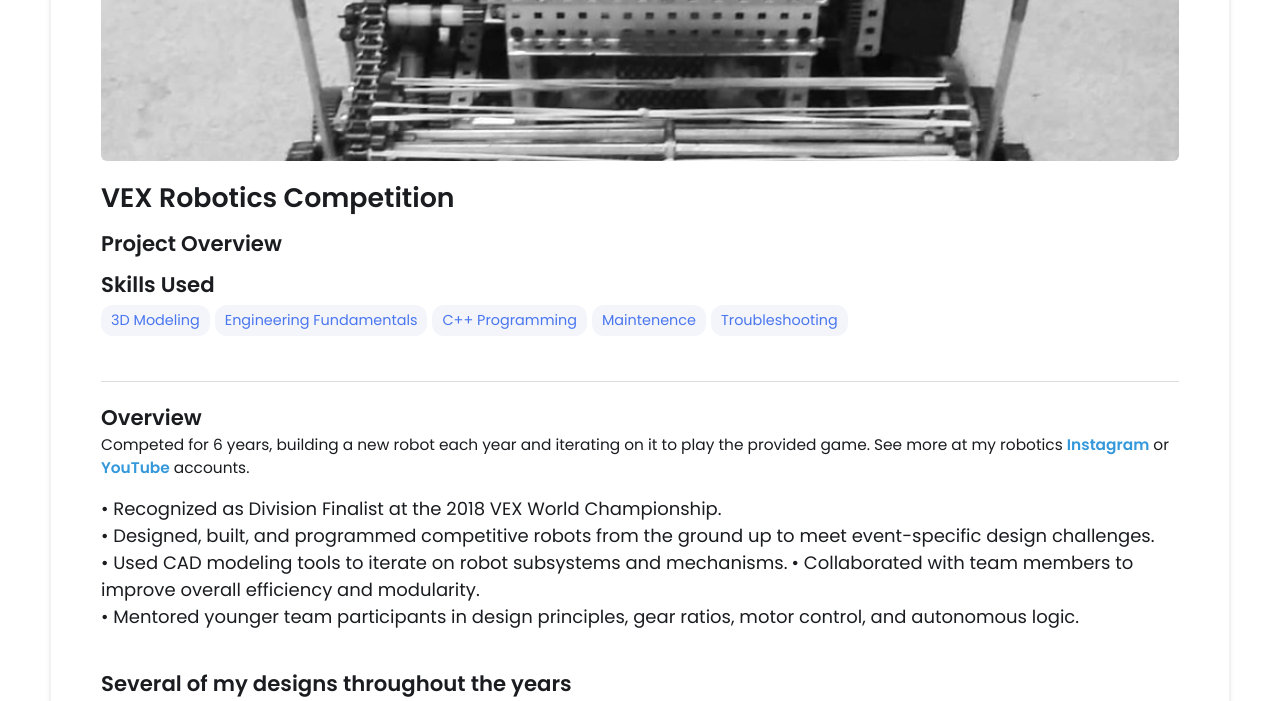
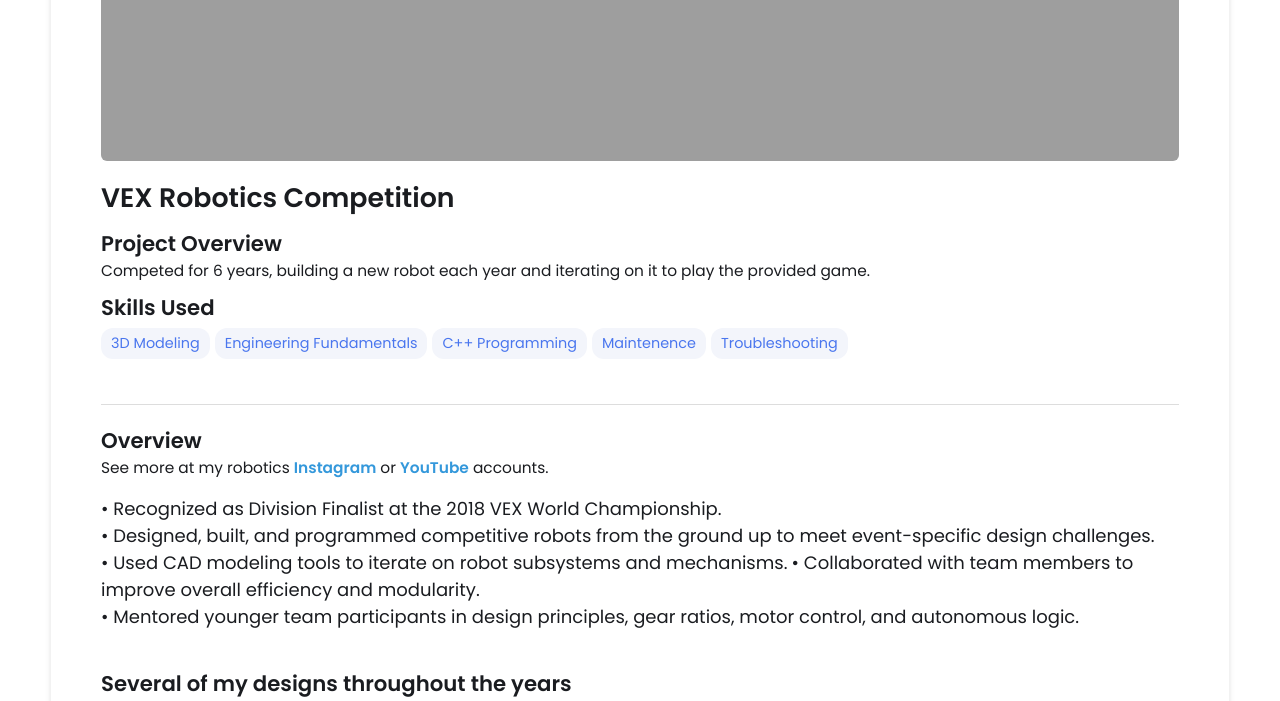
Before and after one commit to JosephWah/JosephW.github.io, a Jekyll site: the page built from _projects/TRobotics/index.md, in a window 1280 px wide and 900 px high, scrolled down 329 px, cut to the strip 0-701 px from the top of the window. Built offline with Jekyll 4.4.1, drawn with Linux system fonts in a browser that asks for light colours.

Commit message:
Update index.md

```diff
--- a/_projects/TRobotics/index.md
+++ b/_projects/TRobotics/index.md
@@ -1,18 +1,19 @@
 ---
 layout: post
 title: VEX Robotics Competition
+description: Competed for 6 years, building a new robot each year and iterating on it to play the provided game.
 skills:
 - 3D Modeling
 - Engineering Fundamentals
 - C++ Programming
 - Maintenence
 - Troubleshooting
-main-image: /Screenshot 2025-05-29 163455.png
+main-image: /VRC Toss-Up-Field (1).png
 ---
 
 ---
 ## Overview
-Competed for 6 years, building a new robot each year and iterating on it to play the provided game. See more at my robotics <a href="https://www.instagram.com/joseph_621a/">**Instagram**</a> or <a href="https://www.youtube.com/@team_621a6">**YouTube**</a> accounts.
+See more at my robotics <a href="https://www.instagram.com/joseph_621a/">**Instagram**</a> or <a href="https://www.youtube.com/@team_621a6">**YouTube**</a> accounts.
 
 <span style="font-size: 18px">•	Recognized as Division Finalist at the 2018 VEX World Championship.</span>
 <span style="font-size: 18px">•	Designed, built, and programmed competitive robots from the ground up to meet event-specific design challenges.</span>
```
